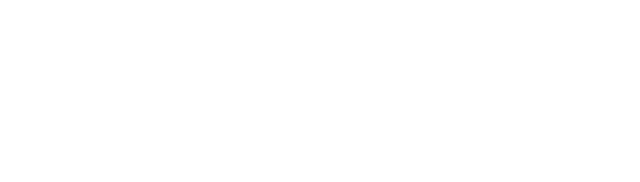
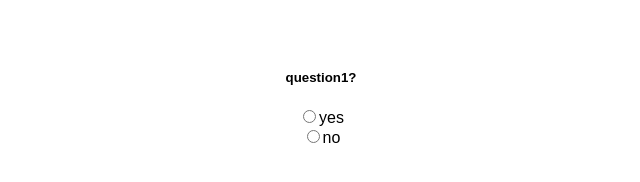
Before and after one commit to vinitecnico/lottiefiles-animation, a React (Create React App) app: page / in a window 1280 px wide. Shown: the part 480-662 px from the top of the page, without its empty margins (319-959 px from the left). Built offline with nearby package versions, Linux system fonts and the light colour scheme.

Commit message:
feat: created form by json file

```diff
--- a/src/App.js
+++ b/src/App.js
@@ -1,15 +1,54 @@
+import React, { useState } from "react";
 import "./styles.css";
 import Lottie from "react-lottie";
 import animationData from "./lotties/test";
+import defaultQuestions from "./questions.json";
 
 export default function App() {
+  const [questions, setQuestions] = useState([defaultQuestions[0]]);
+  const [isFinishedForm, setIsFinishedForm] = useState(false);
+
   const defaultOptions = {
     loop: true,
     autoplay: true,
     animationData: animationData,
     rendererSettings: {
-      preserveAspectRatio: "xMidYMid slice"
+      preserveAspectRatio: "xMidYMid slice",
+    },
+  };
+
+  const handleChange = (event, questionId) => {
+    const {
+      target: { value },
+    } = event;
+
+    const index = questions.findIndex(
+      (question) => question.questionId === questionId
+    );
+
+    const question = questions[index];
+    questions[index].selected = value ;
+
+    if (questions.length > index + 1) {
+      questions.splice(index + 1, questions.length);
     }
+
+    if (
+      (question?.expectedValue !== value && question?.expectedValue !== null) ||
+      !question?.nextQuestion
+    ) {
+      setQuestions([...questions]);
+      setIsFinishedForm(true);
+      return;
+    }
+
+    setIsFinishedForm(false);
+
+    const newQuestion = defaultQuestions.find(
+      (option) => option.questionId === question?.nextQuestion
+    );
+
+    setQuestions([...questions, newQuestion]);
   };
 
   return (
@@ -17,6 +56,34 @@ export default function App() {
       <h1>Hello CodeSandbox</h1>
       <h2>Start editing to see some magic happen!</h2>
       <Lottie options={defaultOptions} height={400} width={400} />
+      <form>
+        {questions.map(({ questionId, label, options, selected }) => (
+          <div key={questionId}>
+            <h5>{label}</h5>
+            {options.map((option) => (
+              <div key={option.optionsId}>
+                <input
+                  id={option.optionsId}
+                  type="radio"
+                  name={option.name}
+                  value={option.value}
+                  checked={selected === option.value}
+                  onChange={(event) => handleChange(event, questionId)}
+                />
+                <label htmlFor={option.optionsId}>{option.label}</label>
+              </div>
+            ))}
+          </div>
+        ))}
+
+        {isFinishedForm && (
+          <>
+            <h5>comment</h5>
+            <textarea />
+            <input type="submit" label="send" />
+          </>
+        )}
+      </form>
     </div>
   );
 }
--- /dev/null
+++ b/src/questions.json
@@ -0,0 +1,62 @@
+[
+  {
+    "questionId": "question1",
+    "label": "question1?",
+    "options": [
+      {
+        "optionsId": "option1-yes",
+        "name": "question1",
+        "label": "yes",
+        "value": "yes"
+      },
+      {
+        "optionsId": "option1-no",
+        "name": "question1",
+        "label": "no",
+        "value": "no"
+      }
+    ],
+    "nextQuestion": "question2",
+    "expectedValue": "yes"
+  },
+  {
+    "questionId": "question2",
+    "label": "question2?",
+    "options": [
+      {
+        "optionsId": "option2-chat",
+        "name": "question2",
+        "label": "chat",
+        "value": "chat"
+      },
+      {
+        "optionsId": "option2-phone",
+        "name": "question2",
+        "label": "phone",
+        "value": "phone"
+      }
+    ],
+    "nextQuestion": "question3",
+    "expectedValue": null
+  },
+  {
+    "questionId": "question3",
+    "label": "question3?",
+    "options": [
+      {
+        "optionsId": "option3-yes",
+        "name": "question3",
+        "label": "yes",
+        "value": "yes"
+      },
+      {
+        "optionsId": "option3-no",
+        "name": "question3",
+        "label": "no",
+        "value": "no"
+      }
+    ],
+    "nextQuestion": null,
+    "expectedValue": null
+  }
+]
```
Also changed, not shown: .codesandbox/workspace.json (deleted), 2 other files (tests, documents, lock files or other folders).
